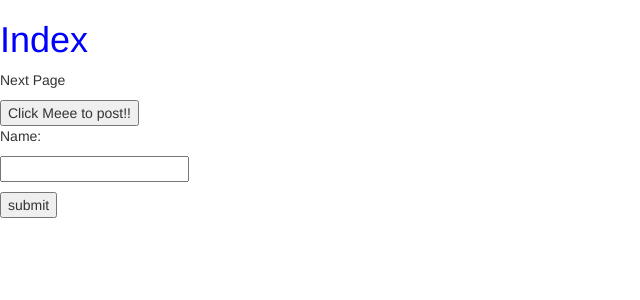
After one commit to Junah-Park/cascade, a Flask app: page /login in a window 1280 px wide. The commit adds this page. Shown: the top 300 px of the page, without its empty margins (0-640 px from the left). Run offline with Flask 2, Linux system fonts and the light colour scheme; some libraries are stand-ins or nearby versions.

Commit message:
added login page with block extensions (jinja), app.py reads input in text box from post command in <form>

```diff
--- a/app.py
+++ b/app.py
@@ -1,8 +1,5 @@
 import sqlite3
-from flask import request
-from flask import Flask
-from flask import render_template
-from flask import jsonify
+from flask import Flask, render_template, request, jsonify, redirect, url_for
 app = Flask(__name__)
 
 DATABASE = 'database/database.db'
@@ -41,6 +38,22 @@ def index():
 def hello():
     return render_template("public/next.html")
 
+@app.route('/login', methods=['POST', 'GET'])
+def login():
+    if request.method == "POST":
+        user = request.form["nm"]
+        return redirect(url_for("user", usr=user))
+    else:
+        return render_template("public/login.html")
+# def my_form_post():
+#     text = request.form['u']
+#     processed_text = text.upper()
+#     return processed_text
+
+@app.route('/<usr>')
+def user(usr):
+    return f"<h1>{usr}</h1>"
+
 @app.route('/test', methods=['GET','POST'])
 def test():
     data = "failure"
@@ -58,3 +71,6 @@ def close_connection(exception):
     db = getattr(Flask, '_database', None)
     if db is not None:
         db.close()
+
+if __name__ == "__main__":
+    app.run(debug=True)
--- /dev/null
+++ b/templates/public/login.html
@@ -0,0 +1,10 @@
+{% extends "public/next.html" %}
+{% block title %}Login Page{% endblock %}
+
+{% block content %}
+<form action="#" method="POST">
+    <p>Name:</p>
+    <p><input type="text" name="nm"/></p>
+    <p><input type="submit" value="submit" /></p>
+</form>
+{% endblock %}
--- a/templates/public/next.html
+++ b/templates/public/next.html
@@ -2,17 +2,29 @@
 <html lang="en">
   <script src="http://ajax.googleapis.com/ajax/libs/jquery/1.9.1/jquery.min.js"></script>
   <script type="text/javascript" src="/static/scripts/next.js"></script>
+
 <head>
+  <!-- Latest compiled and minified CSS -->
+  <link rel="stylesheet" href="https://maxcdn.bootstrapcdn.com/bootstrap/3.3.7/css/bootstrap.min.css" integrity="sha384-BVYiiSIFeK1dGmJRAkycuHAHRg32OmUcww7on3RYdg4Va+PmSTsz/K68vbdEjh4u" crossorigin="anonymous">
+
+  <!-- Optional theme -->
+  <link rel="stylesheet" href="https://maxcdn.bootstrapcdn.com/bootstrap/3.3.7/css/bootstrap-theme.min.css" integrity="sha384-rHyoN1iRsVXV4nD0JutlnGaslCJuC7uwjduW9SVrLvRYooPp2bWYgmgJQIXwl/Sp" crossorigin="anonymous">
+
+  <!-- Latest compiled and minified JavaScript -->
+  <script src="https://maxcdn.bootstrapcdn.com/bootstrap/3.3.7/js/bootstrap.min.js" integrity="sha384-Tc5IQib027qvyjSMfHjOMaLkfuWVxZxUPnCJA7l2mCWNIpG9mGCD8wGNIcPD7Txa" crossorigin="anonymous"></script>
+
   <meta charset="UTF-8">
   <meta name="viewport" content="width=device-width, initial-scale=1.0">
   <meta http-equiv="X-UA-Compatible" content="ie=edge">
-  <title>Index</title>
+  <title>{% block title %}{% endblock %}</title>
 </head>
 
 <body>
   <h1 style="color: blue">Index</h1>
   <p>Next Page</p>
   <button type="button" id="postButton">Click Meee to post!! </button>
-</body>
+  <div id="content">{% block content %}{% endblock %}</div>
+
+ </body>
 
 </html>
```
Also changed, not shown: templates/public/index.html (+11 -1 lines).
